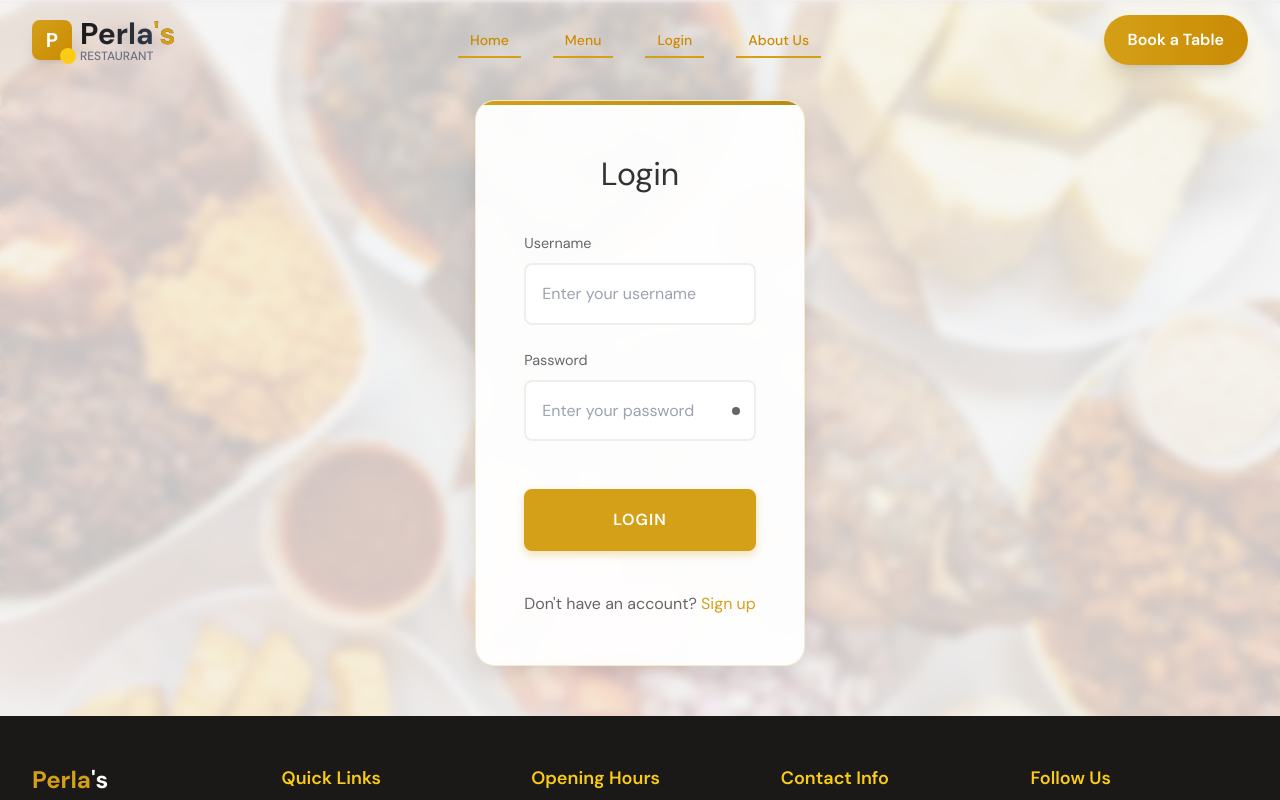
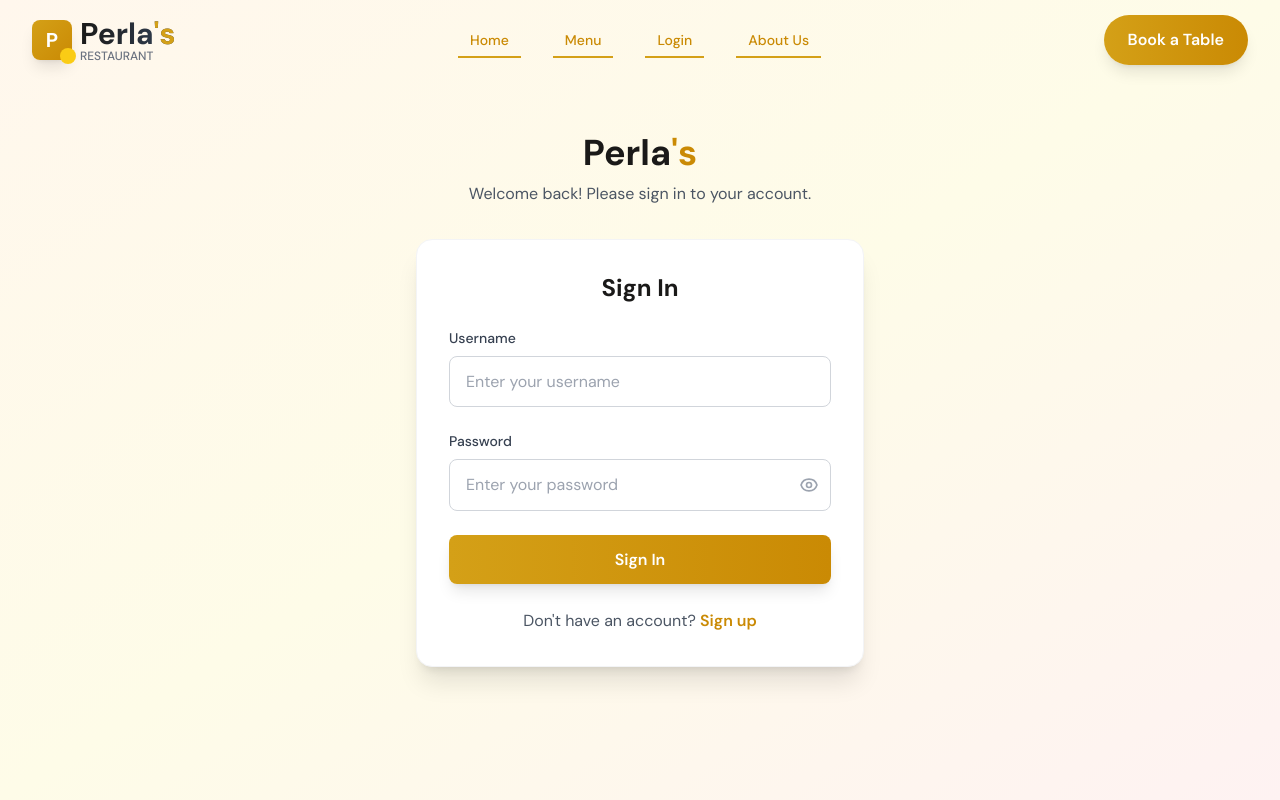
Before and after one commit to paren-thesis/Perla-s, a React (Vite) app: page /login in a window 1280 px wide. Shown: the top 800 px of the page. Built offline with nearby package versions, Linux system fonts and the light colour scheme.

Commit message:
Redesign login

```diff
--- a/src/pages/Login.css
+++ /dev/null
@@ -1,148 +0,0 @@
-.login-container {
-	max-width: 400px;
-	margin: 100px auto 50px;
-	padding: 3rem;
-	background-color: rgba(255, 255, 255, 0.95);
-	border-radius: 20px;
-	box-shadow: 0 8px 20px rgba(0, 0, 0, 0.1);
-	backdrop-filter: blur(10px);
-	-webkit-backdrop-filter: blur(10px);
-	border: 1px solid rgba(212, 160, 23, 0.2);
-	position: relative;
-	overflow: hidden;
-}
-
-.login-container::before {
-	content: "";
-	position: absolute;
-	top: 0;
-	left: 0;
-	width: 100%;
-	height: 4px;
-	background: linear-gradient(to right, #d4a017, #b78c13);
-}
-
-.login-title {
-	font-size: 2rem;
-	color: #333;
-	text-align: center;
-	margin-bottom: 2rem;
-}
-
-.login-form {
-	display: flex;
-	flex-direction: column;
-	gap: 1.5rem;
-}
-
-.form-group {
-	display: flex;
-	flex-direction: column;
-	gap: 0.5rem;
-}
-
-.form-group label {
-	color: #666;
-	font-size: 0.9rem;
-}
-
-.form-group input {
-	padding: 1rem;
-	border: 2px solid #eee;
-	border-radius: 8px;
-	font-size: 1rem;
-	transition: all 0.3s ease;
-	width: 100%;
-	background-color: rgba(255, 255, 255, 0.9);
-}
-
-.form-group input:focus {
-	outline: none;
-	border-color: #d4a017;
-	box-shadow: 0 0 0 3px rgba(212, 160, 23, 0.2);
-}
-
-.password-wrapper {
-	position: relative;
-}
-
-.toggle-password-dot {
-	position: absolute;
-	right: 1rem;
-	top: 50%;
-	transform: translateY(-50%);
-	width: 8px;
-	height: 8px;
-	background-color: #666;
-	border-radius: 50%;
-	cursor: pointer;
-}
-
-.toggle-password-dot.show {
-	background-color: #d4a017;
-}
-
-.login-button {
-	padding: 1rem;
-	background-color: #d4a017;
-	color: white;
-	border: 2px solid #d4a017;
-	border-radius: 8px;
-	cursor: pointer;
-	font-size: 1rem;
-	font-weight: 600;
-	transition: all 0.3s ease;
-	margin-top: 1.5rem;
-	width: 100%;
-	text-transform: uppercase;
-	letter-spacing: 1px;
-	box-shadow: 0 4px 8px rgba(212, 160, 23, 0.3);
-}
-
-.login-button:hover {
-	background-color: transparent;
-	color: #d4a017;
-	transform: translateY(-2px);
-	box-shadow: 0 6px 12px rgba(212, 160, 23, 0.4);
-}
-
-.signup-text {
-	text-align: center;
-	color: #666;
-	margin-top: 1rem;
-}
-
-.signup-text a {
-	color: #d4a017;
-	text-decoration: none;
-}
-
-.signup-text a:hover {
-	text-decoration: underline;
-}
-
-.error-message {
-	color: #dc3545;
-	text-align: center;
-	margin-top: 1rem;
-	font-size: 0.9rem;
-}
-
-@media (max-width: 480px) {
-	.login-container {
-		margin: 60px 20px;
-		padding: 1.5rem;
-	}
-
-	.login-title {
-		font-size: 1.8rem;
-	}
-
-	.form-group input {
-		padding: 0.6rem;
-	}
-
-	.login-button {
-		padding: 0.6rem;
-	}
-}
--- a/src/pages/Login.jsx
+++ b/src/pages/Login.jsx
@@ -1,35 +1,68 @@
 import React, { useState } from "react";
 import { useNavigate } from "react-router-dom";
-import "./Login.css";
 
 function Login() {
 	const [username, setUsername] = useState("");
 	const [password, setPassword] = useState("");
 	const [showPassword, setShowPassword] = useState(false);
-	const [error, setError] = useState("");
+	const [showSuccessDialog, setShowSuccessDialog] = useState(false);
+	const [dialogMessage, setDialogMessage] = useState("");
+	const [isLoading, setIsLoading] = useState(false);
 	const navigate = useNavigate();
 
-	const handleSubmit = (e) => {
+	const handleSubmit = async (e) => {
 		e.preventDefault();
+		setIsLoading(true);
 
-		// For demo purposes - replace with actual authentication
-		if (username === "User1" && password === "password") {
-			navigate("/menu");
+		// Simulate API call delay
+		await new Promise(resolve => setTimeout(resolve, 1000));
+
+		if (username.trim() && password.trim()) {
+			setDialogMessage("Login successful! Welcome back.");
+			setShowSuccessDialog(true);
+			setIsLoading(false);
 		} else {
-			setError("Invalid username or password. Please try again.");
+			setIsLoading(false);
 		}
+	};
+
+	const handleSignUp = () => {
+		setDialogMessage("Account created successfully! Welcome to Perla's.");
+		setShowSuccessDialog(true);
 	};
 
 	const togglePasswordVisibility = () => {
 		setShowPassword(!showPassword);
 	};
 
+	const closeDialog = () => {
+		setShowSuccessDialog(false);
+		setUsername("");
+		setPassword("");
+	};
+
 	return (
-		<div className="login-container">
-			<h1 className="login-title">Login</h1>
-			<form className="login-form" onSubmit={handleSubmit}>
-				<div className="form-group">
-					<label htmlFor="username">Username</label>
+		<div className="min-h-screen bg-gradient-to-br from-orange-50 via-yellow-50 to-red-50 flex items-center justify-center px-4 py-12">
+			<div className="max-w-md w-full">
+				{/* Header */}
+				<div className="text-center mb-8">
+					<h1 className="text-4xl font-bold text-secondary-900 mb-2">
+						Perla<span className="text-primary-600">'s</span>
+					</h1>
+					<p className="text-gray-600">Welcome back! Please sign in to your account.</p>
+				</div>
+
+				{/* Login Form */}
+				<div className="bg-white rounded-2xl shadow-xl border border-gray-100 p-8">
+					<h2 className="text-2xl font-bold text-secondary-900 text-center mb-6">
+						Sign In
+					</h2>
+
+					<form onSubmit={handleSubmit} className="space-y-6">
+						<div>
+							<label htmlFor="username" className="block text-sm font-medium text-gray-700 mb-2">
+								Username
+							</label>
 							<input
 								type="text"
 								id="username"
@@ -38,11 +71,15 @@ function Login() {
 								onChange={(e) => setUsername(e.target.value)}
 								placeholder="Enter your username"
 								required
+								className="w-full px-4 py-3 border border-gray-300 rounded-lg focus:ring-2 focus:ring-primary-500 focus:border-primary-500 transition-colors duration-200 placeholder-gray-400"
 							/>
 						</div>
-				<div className="form-group">
-					<label htmlFor="password">Password</label>
-					<div className="password-wrapper">
+
+						<div>
+							<label htmlFor="password" className="block text-sm font-medium text-gray-700 mb-2">
+								Password
+							</label>
+							<div className="relative">
 								<input
 									type={showPassword ? "text" : "password"}
 									id="password"
@@ -51,23 +88,108 @@ function Login() {
 									onChange={(e) => setPassword(e.target.value)}
 									placeholder="Enter your password"
 									required
+									className="w-full px-4 py-3 pr-12 border border-gray-300 rounded-lg focus:ring-2 focus:ring-primary-500 focus:border-primary-500 transition-colors duration-200 placeholder-gray-400"
 								/>
-						<div
-							className={`toggle-password-dot ${
-								showPassword ? "show" : ""
-							}`}
+								<button
+									type="button"
 									onClick={togglePasswordVisibility}
-						/>
+									className="absolute right-3 top-1/2 transform -translate-y-1/2 text-gray-400 hover:text-gray-600 transition-colors"
+								>
+									{showPassword ? (
+										<svg className="w-5 h-5" fill="none" stroke="currentColor" viewBox="0 0 24 24">
+											<path strokeLinecap="round" strokeLinejoin="round" strokeWidth={2} d="M13.875 18.825A10.05 10.05 0 0112 19c-4.478 0-8.268-2.943-9.543-7a9.97 9.97 0 011.563-3.029m5.858.908a3 3 0 114.243 4.243M9.878 9.878l4.242 4.242M9.878 9.878L3 3m6.878 6.878L21 21" />
+										</svg>
+									) : (
+										<svg className="w-5 h-5" fill="none" stroke="currentColor" viewBox="0 0 24 24">
+											<path strokeLinecap="round" strokeLinejoin="round" strokeWidth={2} d="M15 12a3 3 0 11-6 0 3 3 0 016 0z" />
+											<path strokeLinecap="round" strokeLinejoin="round" strokeWidth={2} d="M2.458 12C3.732 7.943 7.523 5 12 5c4.478 0 8.268 2.943 9.542 7-1.274 4.057-5.064 7-9.542 7-4.477 0-8.268-2.943-9.542-7z" />
+										</svg>
+									)}
+								</button>
 							</div>
 						</div>
-				<button type="submit" className="login-button">
-					Login
+
+						<button
+							type="submit"
+							disabled={isLoading}
+							className="w-full bg-gradient-to-r from-primary-500 to-primary-600 text-white py-3 px-6 rounded-lg font-semibold hover:from-primary-600 hover:to-primary-700 transform hover:-translate-y-0.5 transition-all duration-200 shadow-lg hover:shadow-xl disabled:opacity-50 disabled:cursor-not-allowed disabled:transform-none"
+						>
+							{isLoading ? (
+								<div className="flex items-center justify-center">
+									<div className="animate-spin rounded-full h-5 w-5 border-b-2 border-white mr-2"></div>
+									Signing In...
+								</div>
+							) : (
+								"Sign In"
+							)}
 						</button>
-				<p className="signup-text">
-					Don't have an account? <a href="#">Sign up</a>
+					</form>
+
+					<div className="mt-6 text-center">
+						<p className="text-gray-600">
+							Don't have an account?{" "}
+							<button
+								onClick={handleSignUp}
+								className="text-primary-600 hover:text-primary-700 font-semibold hover:underline transition-colors duration-200"
+							>
+								Sign up
+							</button>
 						</p>
-				{error && <p className="error-message">{error}</p>}
-			</form>
+					</div>
+				</div>
+			</div>
+
+			{/* Custom Success Dialog */}
+			{showSuccessDialog && (
+				<div className="fixed inset-0 z-50 flex items-center justify-center p-4">
+					{/* Backdrop */}
+					<div
+						className="absolute inset-0 bg-black/50 backdrop-blur-sm"
+						onClick={closeDialog}
+					/>
+
+					{/* Dialog */}
+					<div className="relative bg-white rounded-2xl shadow-2xl max-w-sm w-full mx-4 transform transition-all duration-300 scale-100">
+						{/* Success Icon */}
+						<div className="absolute -top-6 left-1/2 transform -translate-x-1/2">
+							<div className="w-12 h-12 bg-green-500 rounded-full flex items-center justify-center shadow-lg">
+								<svg className="w-6 h-6 text-white" fill="none" stroke="currentColor" viewBox="0 0 24 24">
+									<path strokeLinecap="round" strokeLinejoin="round" strokeWidth={2} d="M5 13l4 4L19 7" />
+								</svg>
+							</div>
+						</div>
+
+						{/* Content */}
+						<div className="pt-8 pb-6 px-6 text-center">
+							<h3 className="text-xl font-bold text-gray-900 mb-3">
+								Success!
+							</h3>
+							<p className="text-gray-600 mb-6">
+								{dialogMessage}
+							</p>
+
+							{/* Action Buttons */}
+							<div className="flex gap-3">
+								<button
+									onClick={closeDialog}
+									className="flex-1 bg-gray-100 text-gray-700 py-2.5 px-4 rounded-lg font-medium hover:bg-gray-200 transition-colors duration-200"
+								>
+									Close
+								</button>
+								<button
+									onClick={() => {
+										closeDialog();
+										navigate("/menu");
+									}}
+									className="flex-1 bg-gradient-to-r from-primary-500 to-primary-600 text-white py-2.5 px-4 rounded-lg font-medium hover:from-primary-600 hover:to-primary-700 transition-all duration-200"
+								>
+									Go to Menu
+								</button>
+							</div>
+						</div>
+					</div>
+				</div>
+			)}
 		</div>
 	);
 }
```
Lines whose indentation alone changed are shown as unchanged.
